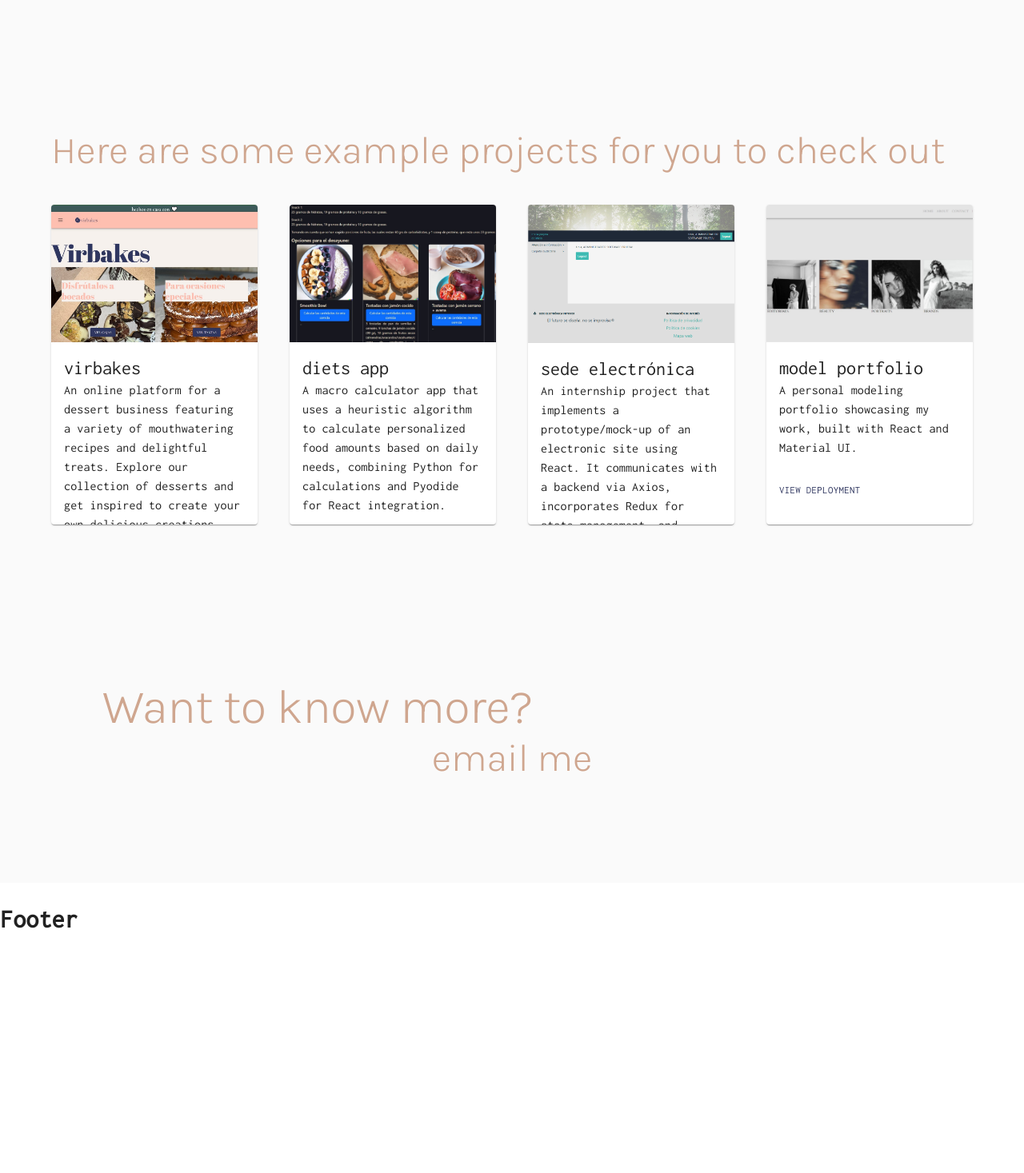
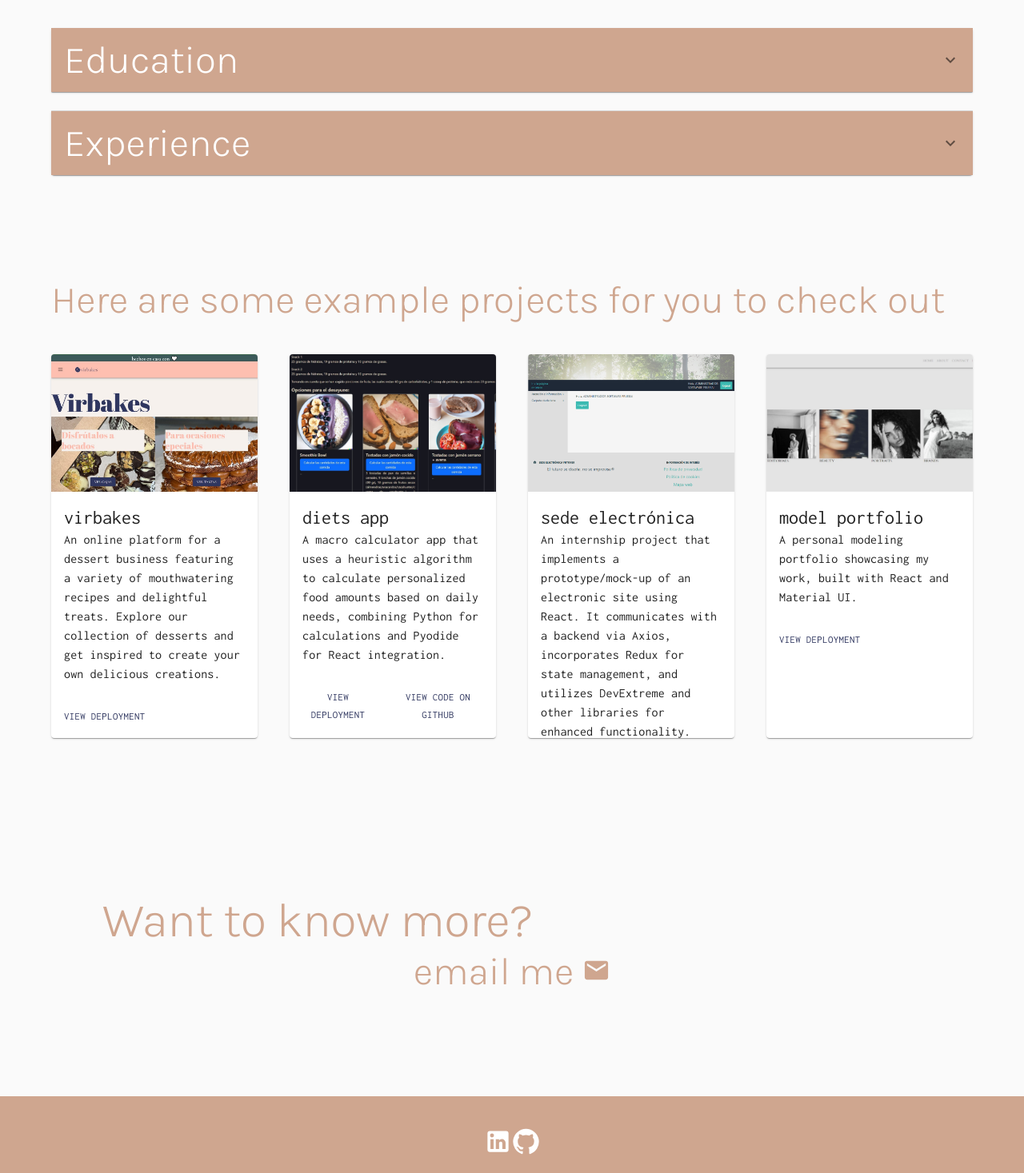
Before and after one commit to vvillb/DeveloperPortfolio, a React (Vite) app: page / in a window 1280 px wide. Shown: the part 1330-2797 px from the top of the page at 80% size. Before the commit the page ends 2525 px from the top, so only its background shows below. Built offline with nearby package versions, Linux system fonts and the light colour scheme.

Commit message:
estructura base lista

```diff
--- a/src/components/AboutMe.jsx
+++ b/src/components/AboutMe.jsx
@@ -1,4 +1,4 @@
-import { Accordion, AccordionDetails, AccordionSummary, Card, CardMedia, Grid, Typography } from '@mui/material'
+import { Accordion, AccordionDetails, AccordionSummary, Card, CardMedia, Divider, Grid, Typography } from '@mui/material'
 import Carousel from 'react-material-ui-carousel'
 import foto1 from '../assets/positano.jpg'
 import foto2 from '../assets/alfajores.jpg'
@@ -11,6 +11,7 @@ import ExpandMoreIcon from '@mui/icons-material/ExpandMore';
 
 const AboutMe = () => {
   return (
+    <Grid container id='about' alignItems='center'  justifyContent='center' spacing={5} padding='5%'>
     <Grid container id='about' alignItems='center'  justifyContent='center' spacing={5} padding='5%'>
       <Grid item xs={12} md={4}>
         <Typography variant='h3'>
@@ -90,28 +91,28 @@ const AboutMe = () => {
                 </Card>
             </Carousel>
       </Grid>
-      <Grid item xs={12} sm={8} sx={{padding:{xs:0,md:'10%'}}} >
+      <Grid item xs={12} sm={8}  >
         <Typography variant='h6'  textAlign='justify' paddingBottom='10%'>
         What sets me apart? I am a relentless problem-solver, fueled by curiosity and the drive to create meaningful impact through technology. My background in industrial engineering and project management equips me with a unique perspective - I understand the bigger picture and the intricate details.
-
+        <br/>
         In my pursuit to further grow in tech, I am eager to explore new horizons, especially  opportunities that allow me to contribute to a team while also expanding my own skill set.
-
+        <br/>
         In my spare time, you&apos;ll find me immersed in a new book, trying out a new baking recipe, or planning my next adventure.
-
+        <br/>
         Whether it&apos;s a new project or a potential collaboration, I am always ready to chat. Feel free to get in touch!
         </Typography>
 
-
-
-
+      </Grid>
+    </Grid>
+    <Grid item xs={12}>
       <Accordion >
       <AccordionSummary
-          expandIcon={<ExpandMoreIcon/>}
+        expandIcon={<ExpandMoreIcon color='white'/>}
         aria-controls="panel1a-content"
         id="panel1a-header"
-          sx={{backgroundColor:'background.secondary'}}
+        sx={{backgroundColor:'highlights.main'}}
       >
-          <Typography variant='h3'>
+        <Typography variant='h3' color='white'>
         Education
       </Typography>
       </AccordionSummary>
@@ -132,13 +133,15 @@ const AboutMe = () => {
 
       </AccordionDetails>
     </Accordion>
+    <br/>
     <Accordion>
       <AccordionSummary
-          expandIcon={<ExpandMoreIcon />}
+        expandIcon={<ExpandMoreIcon color='white'/>}
         aria-controls="panel2a-content"
         id="panel2a-header"
+        sx={{backgroundColor:'highlights.main'}}
       >
-          <Typography variant='h3'>
+        <Typography variant='h3' color='white'>
         Experience
       </Typography>
       </AccordionSummary>
@@ -169,18 +172,9 @@ const AboutMe = () => {
       </Typography>
       </AccordionDetails>
     </Accordion>
-
-
-
-
-
-
-
-
-
-
     </Grid>
     </Grid>
+
   )
 }
 
--- a/src/components/Contact.jsx
+++ b/src/components/Contact.jsx
@@ -1,5 +1,6 @@
 import { Grid, Link, Typography } from '@mui/material'
 import {Link as RouterLink} from 'react-router-dom'
+import EmailIcon from '@mui/icons-material/Email';
 
 const Contact = () => {
   return (
@@ -12,9 +13,10 @@ const Contact = () => {
       <Grid item xs={12} >
 
         <Link  component={RouterLink} to='mailto:virginiavt98@gmail.com' underline="none">
-           <Typography variant='h3' textAlign='center'>
-              email me
+           <Typography variant='h3' textAlign='center' alignContent='center'>
+              email me <EmailIcon fontSize='large'/>
           </Typography>
+
         </Link>
 
       </Grid>
--- a/src/components/Footer.jsx
+++ b/src/components/Footer.jsx
@@ -1,10 +1,19 @@
-import React from 'react'
+import { Grid, Link } from '@mui/material'
+import { Link as RouterLink} from 'react-router-dom'
+import LinkedInIcon from '@mui/icons-material/LinkedIn';
+import GitHubIcon from '@mui/icons-material/GitHub';
 
 const Footer = () => {
   return (
-    <div>
-      <h1>Footer</h1>
-    </div>
+    <Grid container justifyContent='center' alignContent='center' sx={{backgroundColor:'highlights.main'}} height='15vh'>
+      <Link component={RouterLink} to='https://www.linkedin.com/in/virginia-villalobos/' underline="none" color='white'>
+          <LinkedInIcon fontSize='large' />
+        </Link>
+        <Link component={RouterLink} to='https://github.com/vvillb/' underline="none" color='white'>
+          <GitHubIcon fontSize='large'/>
+        </Link>
+    </Grid>
+
   )
 }
 
--- a/src/components/Projects.jsx
+++ b/src/components/Projects.jsx
@@ -20,8 +20,8 @@ const Projects = () => {
       </Grid>
 
 
-      <Grid item xs={12} md={3} >
-        <Card sx={{height:'50vh'}}>
+      <Grid item xs={12} md={6} lg={3} >
+        <Card sx={{height:{xs:'auto',md:'60vh'}}}>
           <CardMedia
 
               component="img"
@@ -46,8 +46,8 @@ const Projects = () => {
         </Card>
       </Grid>
 
-      <Grid item xs={12} md={3}>
-        <Card sx={{height:'50vh'}} >
+      <Grid item  xs={12} md={6} lg={3} >
+        <Card sx={{height:{xs:'auto',md:'60vh'}}} >
           <CardMedia
 
               component="img"
@@ -76,8 +76,8 @@ const Projects = () => {
         </Card>
       </Grid>
 
-      <Grid item xs={12} md={3}>
-        <Card sx={{height:'50vh'}}>
+      <Grid item xs={12} md={6} lg={3} >
+        <Card sx={{height:{xs:'auto',md:'60vh'}}}>
           <CardMedia
               component="img"
               loading="lazy"
@@ -101,8 +101,8 @@ const Projects = () => {
         </Card>
       </Grid>
 
-      <Grid item xs={12} md={3}>
-        <Card sx={{height:'50vh'}}>
+      <Grid item xs={12} md={6} lg={3} >
+        <Card sx={{height:{xs:'auto',md:'60vh'}}}>
           <CardMedia
               component="img"
               loading="lazy"
```
Lines whose indentation alone changed are shown as unchanged.
